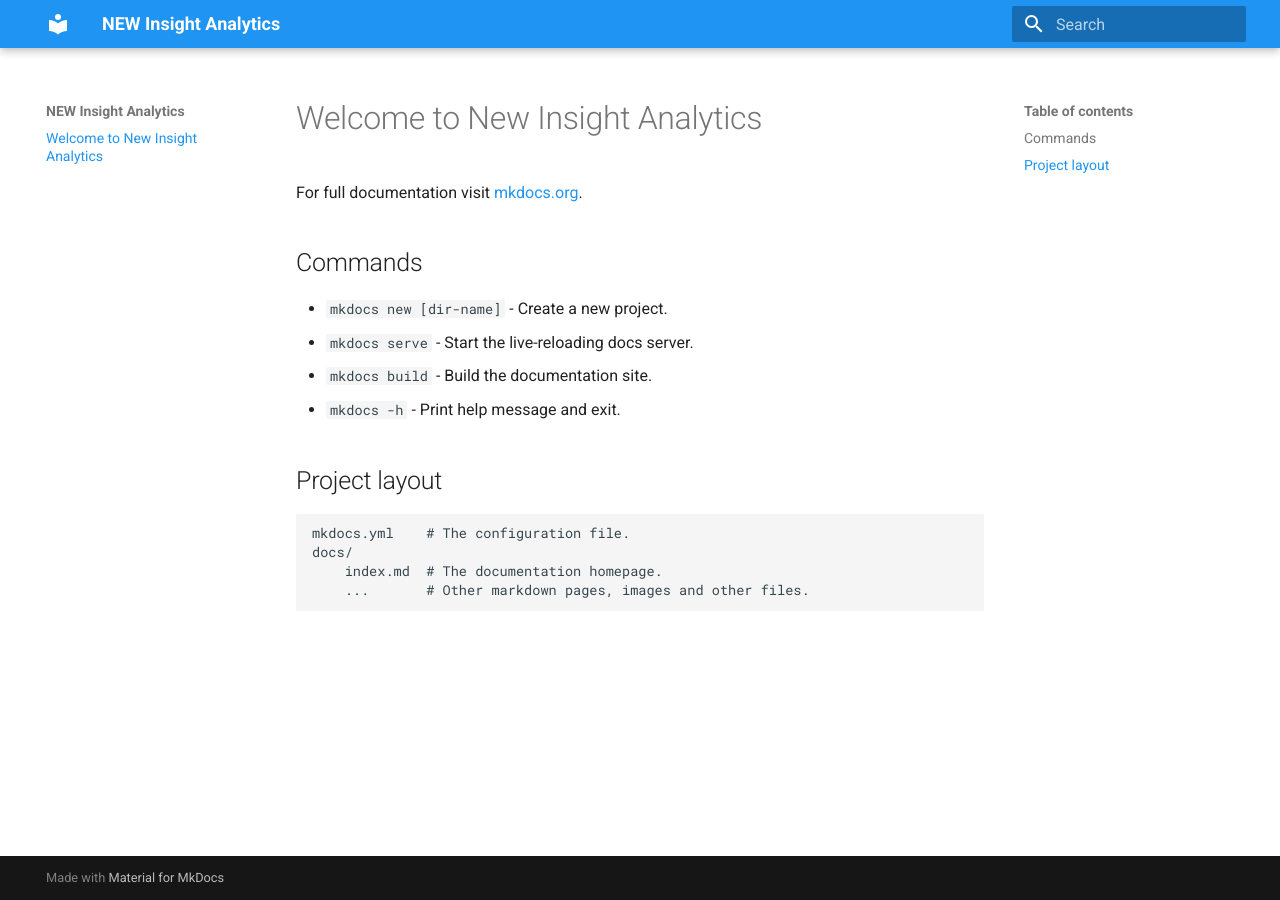
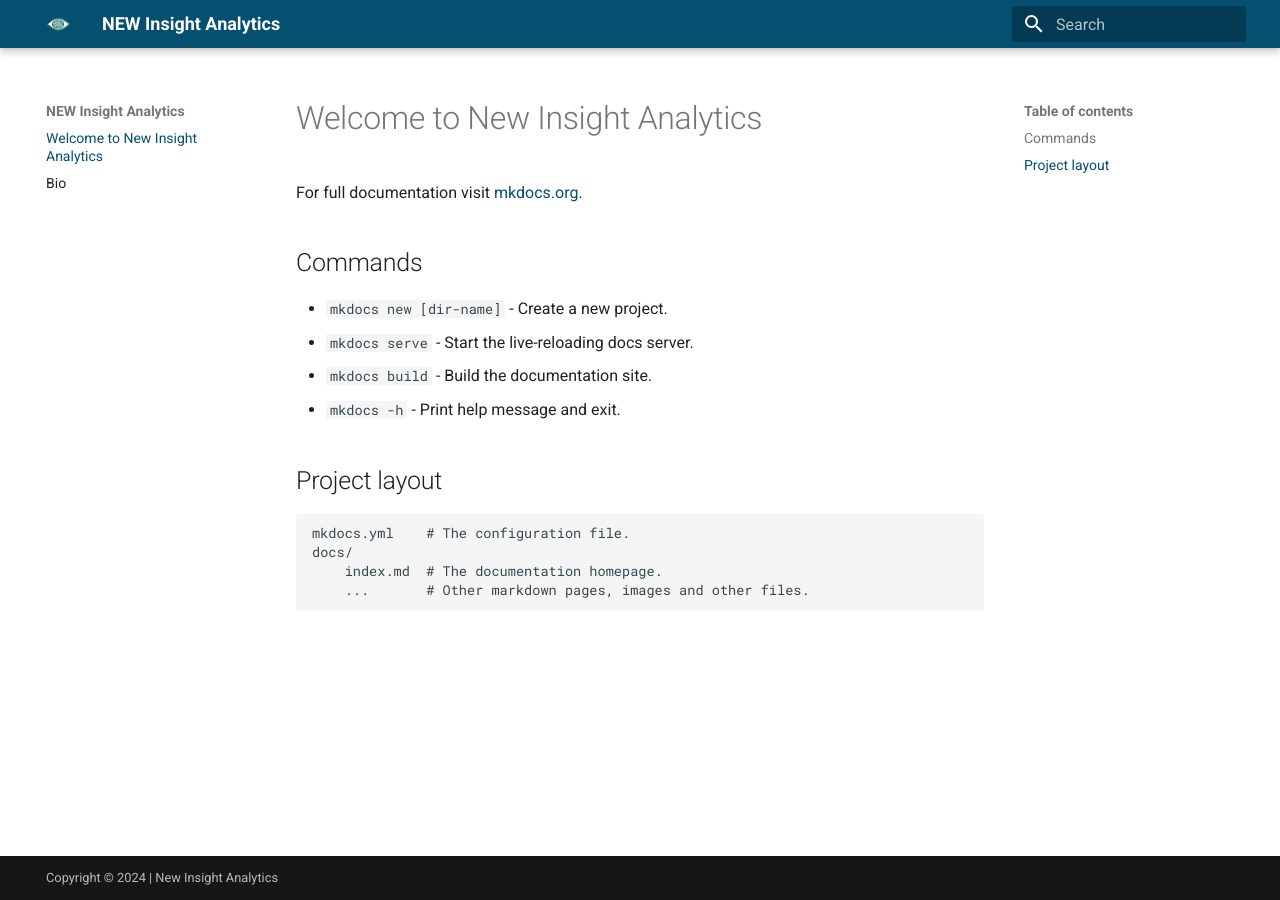
Before and after one commit to awault/New_Insight, an MkDocs documentation site: the page built from docs/index.md, in a window 1280 px wide. Built offline with MkDocs 1.6.1 and Material for MkDocs 9.7.7, drawn with Linux system fonts in a browser that asks for light colours.

Commit message:
Add Brand Content
Change Color Palette and added logos

```diff
--- /dev/null
+++ b/docs/stylesheets/extra.css
@@ -0,0 +1,5 @@
+:root {
+    --md-primary-fg-color:        #054f70;
+    --md-primary-fg-color--light: #ECB7B7;
+    --md-primary-fg-color--dark:  #90030C;
+  }
--- a/mkdocs.yml
+++ b/mkdocs.yml
@@ -1,8 +1,16 @@
 site_name: NEW Insight Analytics
 site_url: https://awault.github.io/New_Insight
+copyright: Copyright &copy 2024 | New Insight Analytics
+extra:
+  generator: false
+
 theme:
   name: material
   palette:
     scheme: default
-    primary: blue
+    primary: custom
     accent: deep purple
+  logo: assets/Big Logo.png
+
+extra_css:
+  - stylesheets/extra.css
```
Also changed, not shown: docs/About.md (added, +3 -0 lines), docs/assets/Big Logo.png (added), docs/assets/Full Logo.png (added), docs/assets/Small Logo.png (added).
